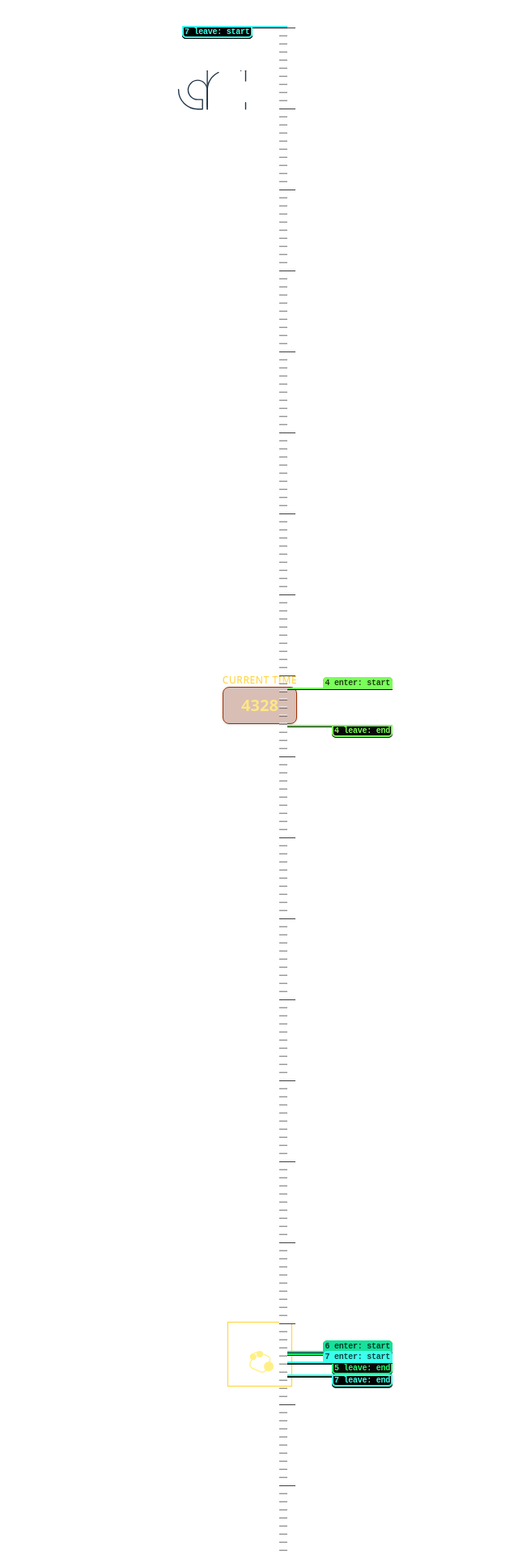
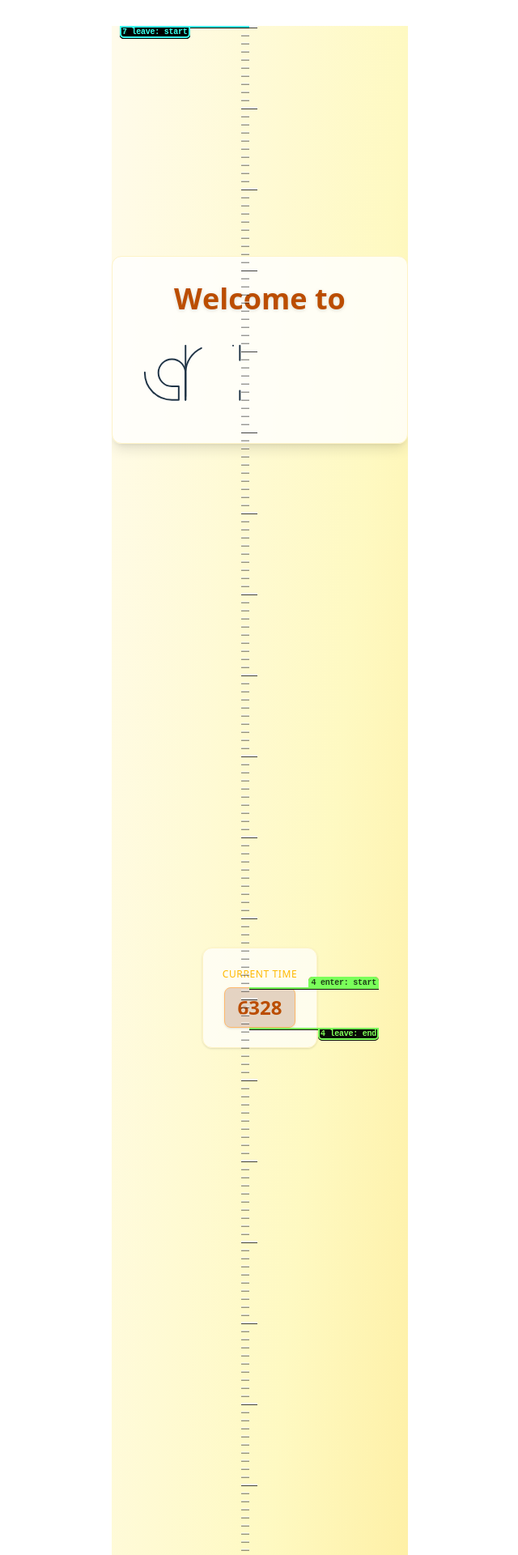
Before and after one commit to mzkux/Anime.js, a React (Vite) app: page / in a window 1280 px wide. Shown: the top 1920 px of the page at 81% size, without its empty margins (319-959 px from the left). Built offline with nearby package versions, Linux system fonts and the light colour scheme.

Commit message:
Refactor App component layout and styles for improved UI/UX

```diff
--- a/src/App.tsx
+++ b/src/App.tsx
@@ -46,12 +46,9 @@ function App() {
     });
 
     createTimer({
-      delay: 2000,
-      alternate: true,
-      loop: true,
       onUpdate: (self: any) => {
         if (timeRef.current) {
-          timeRef.current.innerHTML = self.currentTime;
+          timeRef.current.innerHTML = self.iterationCurrentTime;
         }
       },
       autoplay: onScroll({
@@ -138,17 +135,23 @@ function App() {
   }, []);
 
   return (
-    <div className="flex flex-col items-center justify-center" ref={scrollRef}>
-      <div className="h-screen my-auto">
-        <p className="text text-white text-4xl font-bold">Welcome to</p>
-        <svg viewBox="0 0 304 112">
+    <div
+      className="flex flex-col items-center overflow-y-auto justify-center bg-gradient-to-br from-amber-50 via-yellow-100 to-amber-200 dark:from-zinc-900 dark:via-zinc-800 dark:to-zinc-900 transition-colors duration-500"
+      ref={scrollRef}
+    >
+      <div className="h-screen my-auto flex flex-col items-center justify-center">
+        <div className="bg-white/80 dark:bg-zinc-900/80 rounded-xl shadow-lg p-8 flex flex-col items-center gap-4 border border-amber-100 dark:border-zinc-700 transition-colors duration-500">
+          <p className="text text-amber-700 dark:text-amber-300 text-4xl font-bold drop-shadow-sm">
+            Welcome to
+          </p>
+          <svg viewBox="0 0 304 112" className="w-full max-w-lg">
             <g
               stroke="currentColor"
               fill="none"
-            fill-rule="evenodd"
-            stroke-linecap="round"
-            stroke-linejoin="round"
-            stroke-width="2"
+              fillRule="evenodd"
+              strokeLinecap="round"
+              strokeLinejoin="round"
+              strokeWidth="2"
             >
               <path
                 className="line"
@@ -193,42 +196,42 @@ function App() {
             </g>
           </svg>
         </div>
-      <div className="h-screen my-auto">
-        <div className="flex flex-col">
-          <span className="text-amber-300 font-medium text-xs uppercase tracking-wider">
+      </div>
+      <div className="h-screen my-auto flex items-center justify-center">
+        <div className="flex flex-col items-center bg-white/70 dark:bg-zinc-900/70 rounded-xl shadow p-6 border border-amber-100 dark:border-zinc-700 transition-colors duration-500">
+          <span className="text-amber-400 dark:text-amber-200 font-medium text-xs uppercase tracking-wider mb-2">
             Current Time
           </span>
           <span
-            className="px-3 py-2 bg-orange-900/30 text-amber-200 font-bold rounded-lg
-              border border-orange-800 shadow-sm text-center text-xl"
+            className="px-4 py-2 bg-orange-900/20 dark:bg-zinc-800/40 text-amber-700 dark:text-amber-200 font-bold rounded-lg border border-orange-300 dark:border-zinc-600 shadow text-center text-2xl transition-colors duration-500"
             ref={timeRef}
           >
             0
           </span>
         </div>
       </div>
-      <div className="h-screen my-auto">
-        <div className="relative w-20 h-20 border border-amber-300 flex items-center justify-center">
-          <div className="animation1 absolute w-2 h-2 square bg-yellow-200" />
-          <div className="animation2 absolute w-4 h-4 square bg-transparent border border-yellow-200" />
-          <div className="animation3 absolute w-3 h-3 square bg-yellow-200" />
-          <div className="animation4 absolute w-2 h-2 square bg-yellow-200" />
+      <div className="h-screen my-auto flex items-center justify-center">
+        <div className="relative w-28 h-28 border-2 border-amber-300 dark:border-zinc-700 rounded-xl bg-white/60 dark:bg-zinc-900/60 shadow flex items-center justify-center transition-colors duration-500">
+          <div className="animation1 absolute w-3 h-3 square bg-yellow-200 dark:bg-amber-400 shadow" />
+          <div className="animation2 absolute w-5 h-5 square bg-transparent border-2 border-yellow-200 dark:border-amber-400 shadow" />
+          <div className="animation3 absolute w-4 h-4 square bg-yellow-200 dark:bg-amber-400 shadow" />
+          <div className="animation4 absolute w-3 h-3 square bg-yellow-200 dark:bg-amber-400 shadow" />
         </div>
       </div>
-      <div className="h-screen my-auto">
-        <div className="grid w-20 h-20 border border-amber-300">
-          <div className="drag w-2 h-2 square bg-yellow-200" />
+      <div className="h-screen my-auto flex items-center justify-center">
+        <div className="grid w-28 h-28 border-2 border-amber-300 dark:border-zinc-700 rounded-xl bg-white/60 dark:bg-zinc-900/60 shadow place-items-center transition-colors duration-500">
+          <div className="drag w-4 h-4 square bg-yellow-200 dark:bg-amber-400 shadow" />
         </div>
       </div>
-      <div className="h-screen my-auto">
-        <div className="flex flex-col items-center bg-amber-300/10 p-4 rounded-lg">
+      <div className="h-screen my-auto flex items-center justify-center">
+        <div className="flex flex-col items-center bg-white/70 dark:bg-zinc-900/70 rounded-xl shadow p-6 border border-amber-100 dark:border-zinc-700 transition-colors duration-500">
           <div
             ref={demoRef}
-            className="flex items-center justify-center relative"
+            className="flex items-center justify-center relative mb-2"
           >
-            <div className="circle bg-amber-200 w-6 h-6"></div>
+            <div className="circle bg-amber-200 dark:bg-amber-400 w-10 h-10 shadow transition-colors duration-500"></div>
           </div>
-          <div className="mt-2 text-xs text-amber-900">
+          <div className="mt-2 text-xs text-amber-900 dark:text-amber-200">
             <p className="font-semibold">Circle Position</p>
             <p>
               X: <span ref={xRef}>0</span>
```
Lines whose indentation alone changed are shown as unchanged.
